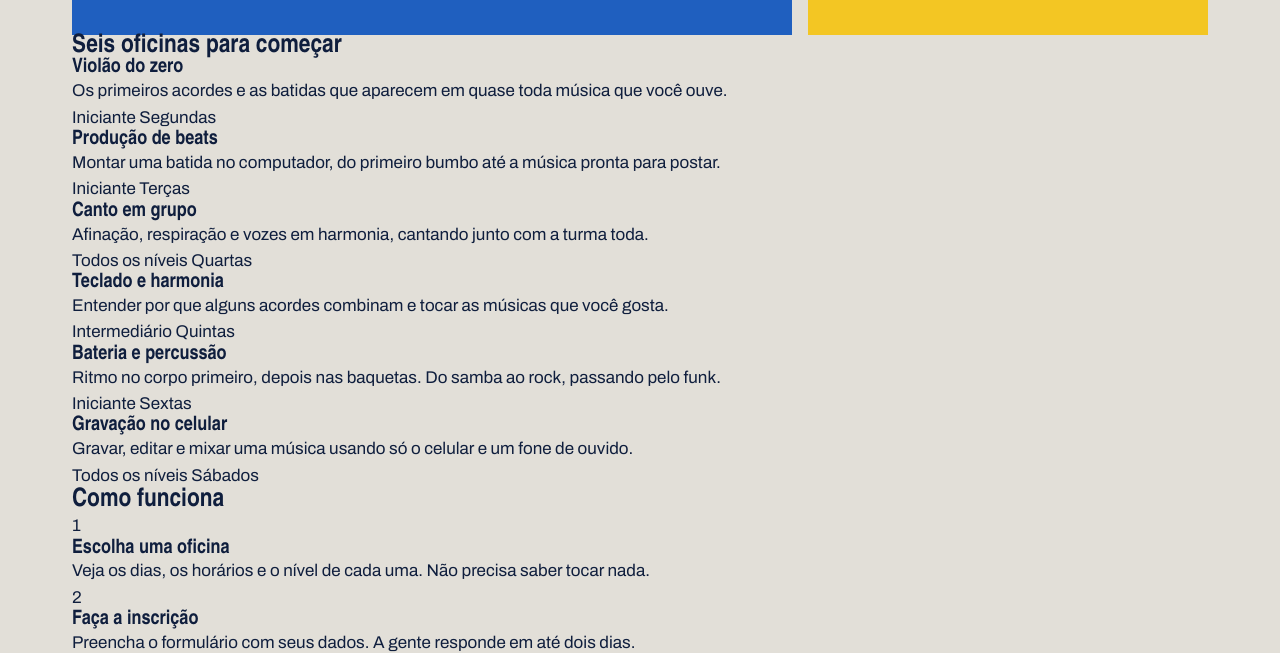
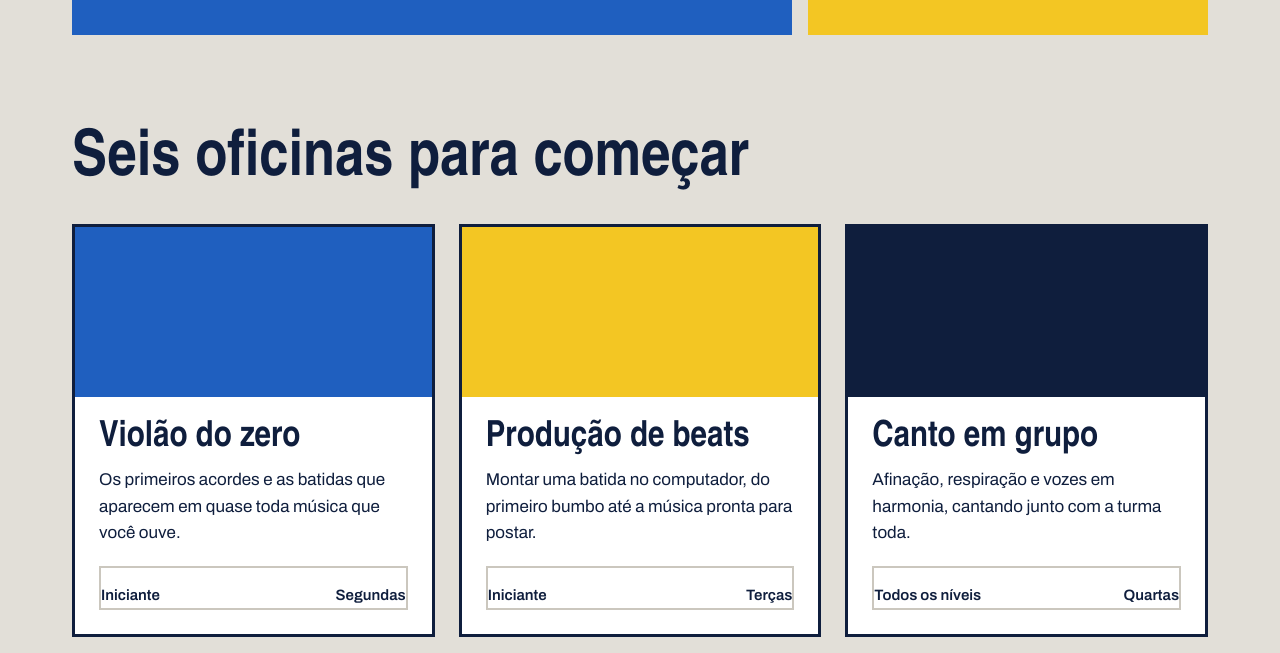
Before and after one commit to Fernando726369/laje_sonora, a plain HTML site: page index.html in a window 1280 px wide. Shown: the part 615-1268 px from the top of the page. Drawn offline with Linux system fonts and the light colour scheme; a web font is replaced by a local one.

Commit message:
Cards das oficinas

```diff
--- a/index.css
+++ b/index.css
@@ -131,3 +131,62 @@ h1, h2, h3{
 .botao:hover{
     background: var(--caixa-dagua);
 }
+
+.secao{
+    margin-top: 96px;
+}
+
+.titulo-secao{
+    font-size: 64px;
+    margin-bottom: 32px;
+}
+
+.cards{
+    display: flex;
+    flex-wrap: wrap;
+    gap: 24px;
+}
+
+.card{
+    background-color: var(--branco);
+    border: 3px solid var(--tinta);
+    flex: 1 1 340px;
+
+    h3{
+        font-size: 36px;
+        margin-bottom: 12px;
+    }
+}
+
+.card .foto{
+    height: 170px;
+}
+
+.foto{
+    background-color: var(--concreto-escuro);
+}
+
+.foto-azul{
+    background-color: var(--caixa-dagua);
+}
+
+.foto-amarela{
+    background-color: var(--fita);
+}
+.foto-tinta{
+    background-color: var(--tinta);
+}
+
+.card-texto{
+    padding: 24px;
+}
+
+.card-info{
+    margin-top: 20px;
+    padding-top: 16px;
+    border: 2px solid var(--concreto-escuro);
+    font-weight: 600;
+    font-size: 15px;
+    display: flex;
+    justify-content: space-between;
+}
--- a/index.html
+++ b/index.html
@@ -32,7 +32,7 @@
         <section class="conteudo secao">
             <h2 class="titulo-secao">Seis oficinas para começar</h2>
             <div class="cards">
-                <article>
+                <article class="card">
                     <div class="foto foto-azul"></div>
 
                     <div class="card-texto">
@@ -45,7 +45,7 @@
                     </div>
 
                 </article>
-                <article>
+                <article class="card">
                     <div class="foto foto-amarela"></div>
 
                     <div class="card-texto">
@@ -58,7 +58,7 @@
                     </div>
 
                 </article>
-                <article>
+                <article class="card">
                     <div class="foto foto-tinta"></div>
 
                     <div class="card-texto">
@@ -71,7 +71,7 @@
                     </div>
 
                 </article>
-                <article>
+                <article class="card">
                     <div class="foto"></div>
 
                     <div class="card-texto">
@@ -84,7 +84,7 @@
                     </div>
 
                 </article>
-                <article>
+                <article class="card">
                     <div class="foto foto-azul"></div>
 
                     <div class="card-texto">
@@ -97,7 +97,7 @@
                     </div>
 
                 </article>
-                <article>
+                <article class="card">
                     <div class="foto foto-amarela"></div>
 
                     <div class="card-texto">
```
